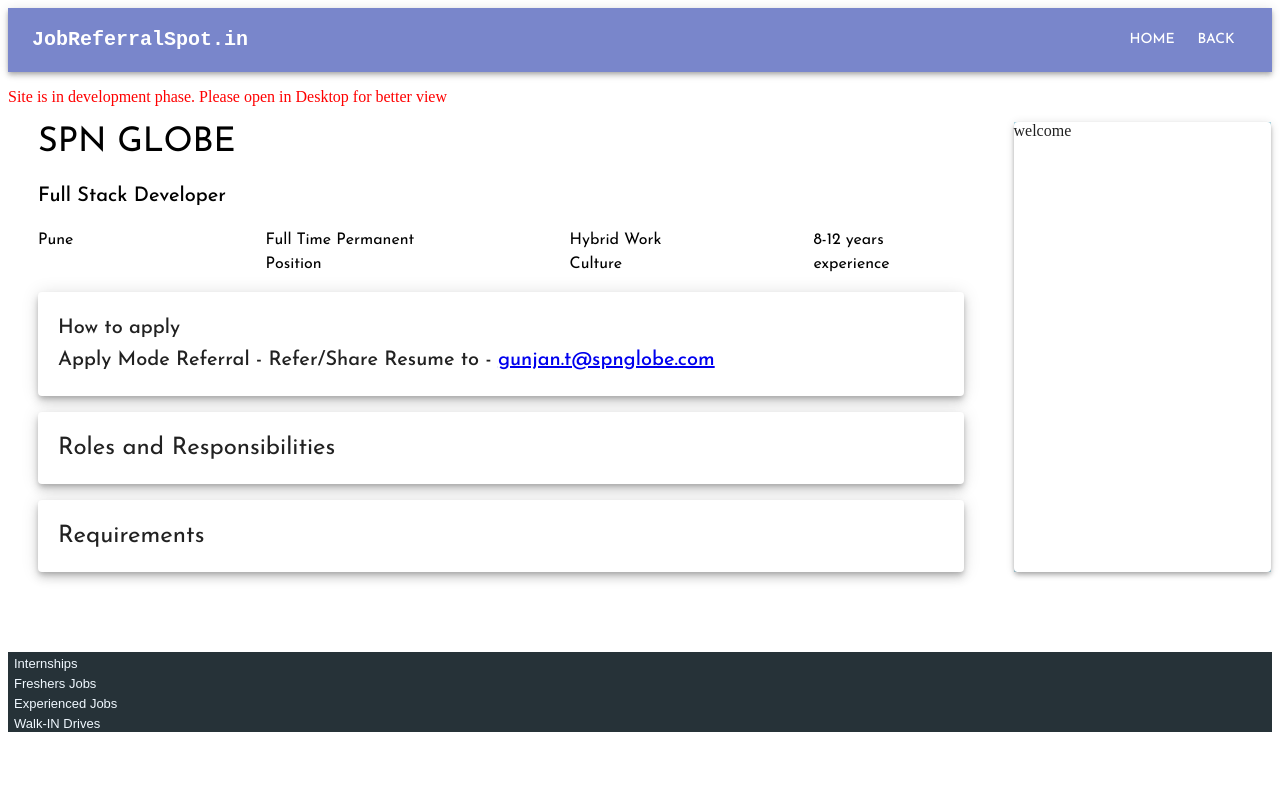
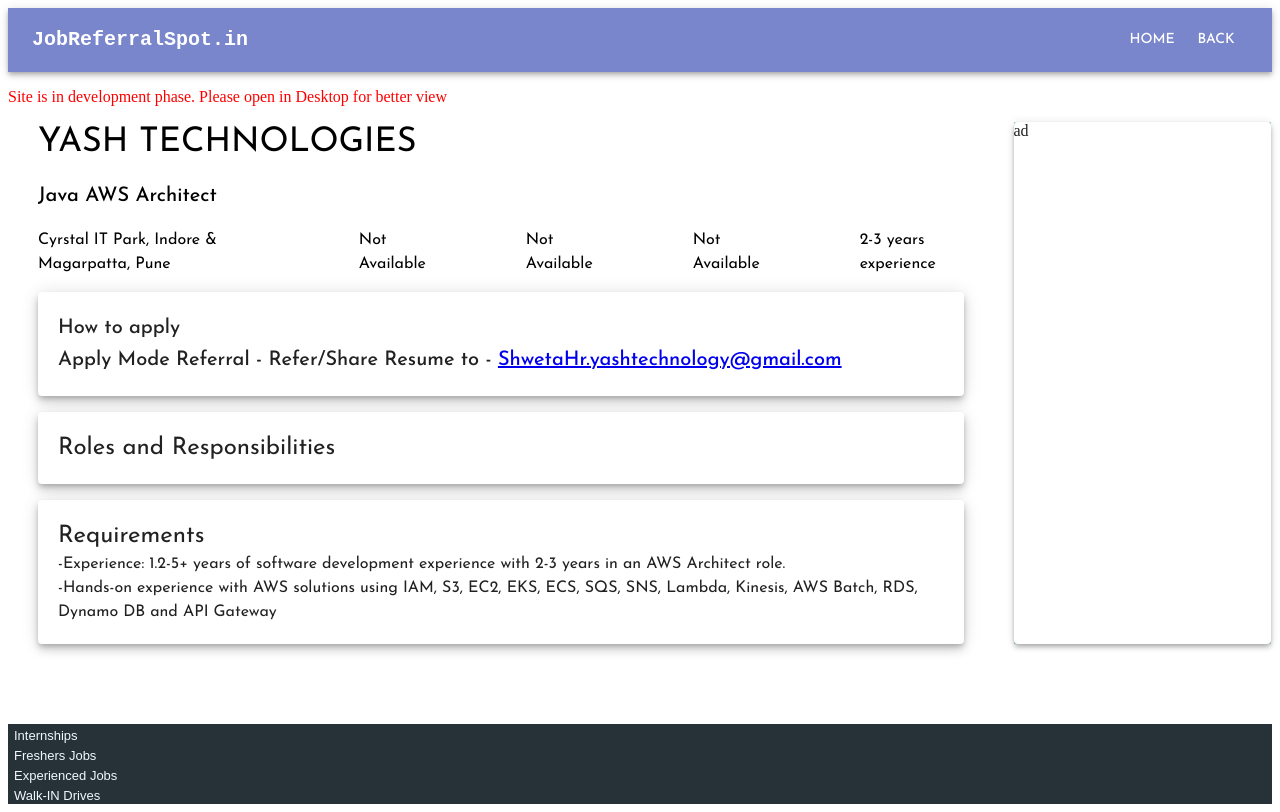
Before and after one commit to Mandagekrishna/JobReferralSpot.in, a React (Vite) app: page /ExperiencedJobsDetailsPage/1 in a window 1280 px wide. Built offline with nearby package versions, Linux system fonts and the light colour scheme.

Commit message:
updated experienced jobs list

```diff
--- a/src/Components/EXPERIENCED_JOBS/ExperiencedJobsDetailsMui.jsx
+++ b/src/Components/EXPERIENCED_JOBS/ExperiencedJobsDetailsMui.jsx
@@ -71,7 +71,7 @@
 
 <Paper elevation={4} sx={{width:'100%'}}>
            <Grid>
-                welcome
+                ad
             </Grid>
 
 </Paper>
--- a/src/Components/EXPERIENCED_JOBS/ExperiencedJobsListMui.jsx
+++ b/src/Components/EXPERIENCED_JOBS/ExperiencedJobsListMui.jsx
@@ -116,7 +116,7 @@
 
 <Paper elevation={4} sx={{width:'100%'}}>
            <Grid>
-                welcome
+               Ad
             </Grid>
 
 </Paper>
--- a/src/Components/FRESHERS_JOBS/FreshersJobsDetailsMui.jsx
+++ b/src/Components/FRESHERS_JOBS/FreshersJobsDetailsMui.jsx
@@ -70,7 +70,7 @@
 
 <Paper elevation={4} sx={{width:'100%'}}>
    <Grid>
-        welcome
+       ad
     </Grid>
 
 </Paper>
--- a/src/Components/FRESHERS_JOBS/FreshersJobsListMui.jsx
+++ b/src/Components/FRESHERS_JOBS/FreshersJobsListMui.jsx
@@ -116,7 +116,7 @@
 
 <Paper elevation={4} sx={{width:'100%'}}>
            <Grid>
-                welcome
+              ad
             </Grid>
 
 </Paper>
--- a/src/Components/HOME/AdHome.jsx
+++ b/src/Components/HOME/AdHome.jsx
@@ -20,11 +20,10 @@
       />
       <CardContent>
         <Typography gutterBottom variant="h5" component="div">
-          Lizard
+          AD
         </Typography>
         <Typography variant="body2" sx={{ color: 'text.secondary' }}>
-          Lizards are a widespread group of squamate reptiles, with over 6,000
-          species, ranging across all continents except Antarctica
+          Ads Here
         </Typography>
       </CardContent>
       <CardActions>
--- a/src/Components/INTERNSHIPS/InternshipDetailsPageMui.jsx
+++ b/src/Components/INTERNSHIPS/InternshipDetailsPageMui.jsx
@@ -73,7 +73,7 @@
 
 <Paper elevation={4} sx={{width:'100%'}}>
            <Grid>
-                welcome
+                ad
             </Grid>
 
 </Paper>
--- a/src/Components/INTERNSHIPS/InternshipListMui.jsx
+++ b/src/Components/INTERNSHIPS/InternshipListMui.jsx
@@ -115,7 +115,7 @@
 
 <Paper elevation={4} sx={{width:'100%'}}>
            <Grid>
-                welcome
+                ad
             </Grid>
 
 </Paper>
--- a/src/Components/WALK_IN_DRIVES/WalkInDriveJobsDetailsMui.jsx
+++ b/src/Components/WALK_IN_DRIVES/WalkInDriveJobsDetailsMui.jsx
@@ -80,7 +80,7 @@
 
 <Paper elevation={4} sx={{width:'100%'}}>
    <Grid>
-        welcome
+        ad
     </Grid>
 
 </Paper>
--- a/src/Components/WALK_IN_DRIVES/WalkInDriveJobsListMui.jsx
+++ b/src/Components/WALK_IN_DRIVES/WalkInDriveJobsListMui.jsx
@@ -116,7 +116,7 @@
 
 <Paper elevation={4} sx={{width:'100%'}}>
            <Grid>
-                welcome
+               ad
             </Grid>
 
 </Paper>
--- a/src/DATA/ExperiencedJobs.json
+++ b/src/DATA/ExperiencedJobs.json
@@ -1,224 +1,168 @@
 [
     {
         "id":"1",
-        "addedDate":"05/01/2025",
-        "companyName":"SPN GLOBE",
-        "position":"Full Stack Developer",
-        "positionType":"Full Time Permanent Position",
-        "salary":"",
-        "workMode":"Hybrid Work Culture",
-        "location":"Pune",
+        "addedDate":"02/02/2025",
+        "companyName":"YASH TECHNOLOGIES",
+        "position":"Java AWS Architect",
+        "positionType":"Not Available",
+        "salary":"Not Available",
+        "workMode":"Not Available",
+        "location":"Cyrstal IT Park, Indore & Magarpatta, Pune",
         "Timing":"",
-        "experienceRequired":"8-12 years experience",
-        "mustHaveSkills":["Apply Mode - Direct Referral"],
+        "experienceRequired":"2-3 years experience",
+        "mustHaveSkills":["Apply Mode - Direct Referral","Java/J2EE","Microservices/Serverless Architecture","AWS"],
         "applyMode":"Referral - Refer/Share Resume to -",
-        "website":"gunjan.t@spnglobe.com",
+        "website":"ShwetaHr.yashtechnology@gmail.com",
         "Description":{
 
-                        "rolesAndResponsibilities":"",
-                        "requirements":""
+                        "rolesAndResponsibilities":[],
+                        "requirements":["Experience: 1.2-5+ years of software development experience with 2-3 years in an AWS Architect role.",
+                         "Hands-on experience with AWS solutions using IAM, S3, EC2, EKS, ECS, SQS, SNS, Lambda, Kinesis, AWS Batch, RDS, Dynamo DB and API Gateway"]
                     }
 
 
     },
-
     {
         "id":"2",
-        "addedDate":"05/01/2025",
-        "companyName":"SPN GLOBE",
-        "position":"QA Automation Lead",
-        "positionType":"Full Time Permanent Position",
-        "salary":"",
-        "workMode":"Hybrid Work Culture",
+        "addedDate":"02/02/2025",
+        "companyName":"Hexaware Technologies",
+        "position":"ServiceNow Associate",
+        "positionType":"Not Available",
+        "salary":"Not Available",
+        "workMode":"Not Available",
         "location":"Pune",
         "Timing":"",
-        "experienceRequired":"8-12 years experience",
-        "mustHaveSkills":["Apply Mode - Direct Referral","Java Selenium API Testing + Database"],
-        "applyMode":"Referral - Refer/Share Resume to -",
-        "website":"gunjan.t@spnglobe.com",
+        "experienceRequired":"3 years experience",
+        "mustHaveSkills":["Apply Mode - Form","Javascript","AngularJS"],
+        "applyMode":"(Form) - ",
+        "website":"https://forms.office.com/pages/responsepage.aspx?id=9TYMfIOvJEyIRJli4BY3GbBIV4MHlLBJpBu1M2M_eYdUMVhUTkMwVTBFMDNPWlE4SkwyNVpXWE5ZOS4u&route=shorturl",
+        "jobsource":"https://www.linkedin.com/jobs/view/4136368382",
         "Description":{
 
-                        "rolesAndResponsibilities":"",
-                        "requirements":""
+                        "rolesAndResponsibilities":["Collaborate with our experienced team to understand and deliver solutions using the ServiceNow platform.",
+                        "Participate in the development, configuration, and customization of ServiceNow applications.",
+                        "Assist in identifying areas for process improvement and automation within ServiceNow.",
+                        "Engage in documentation and knowledge sharing for best practices and solutions.",
+                        "Fully committed to working from office 5 days a week and in a shift environment],"],
+                        "requirements":["Minimum of 3 years and Maximum of 4 Years of hands-on development experience in JavaScript or Angular JS",
+
+                        "Exposure to Agile methodolog",
+
+                        "Working on scrum storie",
+
+                        "Attending daily stand-up",
+
+                        "Testing and functional experience will not be considered",
+
+                        "Strong problem-solving and analytical skills",
+
+                       " Excellent communication and teamwork skills."]
                     }
 
 
     },
     {
         "id":"3",
-        "addedDate":"05/01/2025",
-        "companyName":"SPN GLOBE",
-        "position":"QA Automation",
-        "positionType":"Full Time Permanent Position",
-        "salary":"",
-        "workMode":"Hybrid Work Culture",
-        "location":"All India",
+        "addedDate":"02/02/2025",
+        "companyName":"Birlasoft",
+        "position":"Salesforce Developer",
+        "positionType":"Not Available",
+        "salary":"Not Available",
+        "workMode":"Not Available",
+        "location":"Bengaluru, Karnataka, India",
         "Timing":"",
-        "experienceRequired":"5-10 years experience",
-        "mustHaveSkills":["Apply Mode - Direct Referral","C#", "Selenium"],
-        "applyMode":"Referral - Refer/Share Resume to -",
-        "website":"gunjan.t@spnglobe.com",
+        "experienceRequired":"5- 8 years experience",
+        "mustHaveSkills":["Apply Mode - Mail","Salesforce Service Cloud / Sales Cloud Salesforce Apex, Visualforce, Flows, Triggers, fields, page layouts, record types, custom settings, dashboards and reports","Integration SOAP, REST, Bulk API), integration patterns, and best practices."],
+        "applyMode":"(Mail) - ",
+        "website":"kumari.singh@birlasoft.com",
         "Description":{
 
-                        "rolesAndResponsibilities":"",
-                        "requirements":""
+                        "rolesAndResponsibilities":[
+                        "Must have at least 5- 8 Years of SFDC development and implementation experience.",
+                        "Experience in building Salesforce apps from development to support.",
+                        "In-depth understanding of the capabilities and constraints of the SFDC CRM/PRM applications.",
+                        "Ability to Identify and gather requirements from users and stakeholders.",
+                        "Analyze detailed business/functional/technical requirements and specifications for the application.",
+                        "Supporting application testing, deployment, maintenance, and evolution activities by correcting programming errors, responding to scope changes, and coding application enhancements.",
+                        "Knowledge on APIs and security settings.",
+                        "Good verbal and written communication skills."
+                    ],
+
+                        "requirements":[
+                            "Typically, a technical Bachelor's degree or equivalent experience or a Master's degree and a minimum of 3 years and up to 8 years of related experience.",
+                            "Primary Skills:",
+                            "Salesforce Service Cloud / Sales Cloud",
+                            "Salesforce CRM/PRM Modules.",
+                            "Salesforce Apex, Visualforce, Flows, Triggers, fields, page layouts, record types, custom settings, dashboards and reports",
+                            "Lightning (Aura, LWC), HTML, CSS, JavaScript",
+                            "Integration SOAP, REST, Bulk API), integration patterns, and best practices.",
+                            "Knowledge of Salesforce PRM"
+                    ]
                     }
 
 
     },
     {
         "id":"4",
-        "addedDate":"05/01/2025",
-        "companyName":"SPN GLOBE",
-        "position":"Python Automation",
-        "positionType":"Full Time Permanent Position",
-        "salary":"",
-        "workMode":"Hybrid Work Culture",
-        "location":"All India",
+        "addedDate":"02/02/2025",
+        "companyName":"Nagarro",
+        "position":"Salesforce Developer",
+        "positionType":"Not Available",
+        "salary":"Not Available",
+        "workMode":"Not Available",
+        "location":"Chennai",
         "Timing":"",
-        "experienceRequired":"5-12 years experience",
-        "mustHaveSkills":["Apply Mode - Direct Referral","GCP", "DOCKER", "K8S"],
-        "applyMode":"Referral - Refer/Share Resume to -",
-        "website":"gunjan.t@spnglobe.com",
+        "experienceRequired":"5- 10 years experience",
+        "mustHaveSkills":["Apply Mode - Mail","Strong expertise in Lightning Web Components (hashtag#LWC)"],
+        "applyMode":"(Mail) - ",
+        "website":"Kshama.chanda@nagarro.com",
         "Description":{
 
-                        "rolesAndResponsibilities":"",
-                        "requirements":""
+                        "rolesAndResponsibilities":[
+                        "Not Mentioned"
+
+                    ],
+
+                        "requirements":[
+                            "Not Available"
+                    ]
                     }
 
 
     },
     {
         "id":"5",
-        "addedDate":"05/01/2025",
-        "companyName":"SPN GLOBE",
-        "position":"QA Automation",
-        "positionType":"Full Time Permanent Position",
-        "salary":"",
-        "workMode":"Hybrid Work Culture",
-        "location":"Pune",
-        "Timing":"",
-        "experienceRequired":"8+ years experience",
-        "mustHaveSkills":["Apply Mode - Direct Referral","JAVA","API TESTING"],
-        "applyMode":"Referral - Refer/Share Resume to -",
-        "website":"gunjan.t@spnglobe.com",
+        "addedDate":"02/02/2025",
+        "companyName":"Ascendion",
+        "position":"Dotnet Developer",
+        "positionType":"Not Available",
+        "salary":"Not Available",
+        "workMode":"Not Available",
+        "location":"Bengaluru, Pune, Chennai, Hyderabad, Vadodara (Hybrid work)",
+        "Timing":"2-11 pm",
+        "experienceRequired":"Not Mentioned",
+        "mustHaveSkills":["Apply Mode - Mail","Strong expertise in Lightning Web Components (hashtag#LWC)"],
+        "applyMode":"(Mail) - ",
+        "website":"harshita.sahu@ascendion.com",
         "Description":{
 
-                        "rolesAndResponsibilities":"",
-                        "requirements":""
-                    }
+                        "rolesAndResponsibilities":[
+                           "Collaborate with cross-functional teams to design, develop, and deploy scalable software solutions for loan depot customer acquisition operations.",
+                           "Utilize your expertise in C# 10 and .NET 6 to build robust API services, ensuring optimal performance, security, and reliability.",
+                           "Azure Service Bus",
+                           "Collaborate with QA teams to identify and resolve software defects and performance issues.",
+                           "Minimal Kubernetes Experience"
 
+                    ],
 
-    },
-    {
-        "id":"2",
-        "addedDate":"05/01/2025",
-        "companyName":"SPN GLOBE",
-        "position":"Automation Lead",
-        "positionType":"Full Time Permanent Position",
-        "salary":"",
-        "workMode":"Hybrid Work Culture",
-        "location":"Pune",
-        "Timing":"",
-        "experienceRequired":"7+ years experience",
-        "mustHaveSkills":["Apply Mode - Direct Referral","JAVA", "Selenium","POM"],
-        "applyMode":"Referral - Refer/Share Resume to -",
-        "website":"gunjan.t@spnglobe.com",
-        "Description":{
-
-                        "rolesAndResponsibilities":"",
-                        "requirements":""
-                    }
-
-
-    },
-    {
-        "id":"2",
-        "addedDate":"05/01/2025",
-        "companyName":"SPN GLOBE",
-        "position":"TIBCO Devops Engineer",
-        "positionType":"Full Time Permanent Position",
-        "salary":"",
-        "workMode":"Hybrid Work Culture",
-        "location":"Nagpur, Pune, Chennai, Bengluru",
-        "Timing":"",
-        "experienceRequired":"3-5 years experience",
-        "mustHaveSkills":["Apply Mode - Direct Referral"],
-        "applyMode":"Referral - Refer/Share Resume to -",
-        "website":"gunjan.t@spnglobe.com",
-        "Description":{
-
-                        "rolesAndResponsibilities":"",
-                        "requirements":""
-                    }
-
-
-    },
-    {
-        "id":"2",
-        "addedDate":"05/01/2025",
-        "companyName":"SPN GLOBE",
-        "position":"Java Lead + Scrum Master",
-        "positionType":"Full Time Permanent Position",
-        "salary":"",
-        "workMode":"Hybrid Work Culture",
-        "location":"Hyderabad",
-        "Timing":"",
-        "experienceRequired":"10 - 16 years experience",
-        "mustHaveSkills":["Apply Mode - Direct Referral"],
-        "applyMode":"Referral - Refer/Share Resume to -",
-        "website":"gunjan.t@spnglobe.com",
-        "Description":{
-
-                        "rolesAndResponsibilities":"",
-                        "requirements":""
-                    }
-
-
-    },
-    {
-        "id":"2",
-        "addedDate":"05/01/2025",
-        "companyName":"SPN GLOBE",
-        "position":"Mulesoft Developer",
-        "positionType":"Full Time Permanent Position",
-        "salary":"",
-        "workMode":"Hybrid Work Culture",
-        "location":"Pune",
-        "Timing":"",
-        "experienceRequired":"5-10 years experience",
-        "mustHaveSkills":["Apply Mode - Direct Referral"],
-        "applyMode":"Referral - Refer/Share Resume to -",
-        "website":"gunjan.t@spnglobe.com",
-        "Description":{
-
-                        "rolesAndResponsibilities":"",
-                        "requirements":""
-                    }
-
-
-    },
-    {
-        "id":"2",
-        "addedDate":"05/01/2025",
-        "companyName":"SPN GLOBE",
-        "position":"UI/UX Designer",
-        "positionType":"Full Time Permanent Position",
-        "salary":"",
-        "workMode":"Hybrid Work Culture",
-        "location":"All India",
-        "Timing":"",
-        "experienceRequired":"10+ years experience",
-        "mustHaveSkills":["Apply Mode - Direct Referral"],
-        "applyMode":"Referral - Refer/Share Resume to -",
-        "website":"gunjan.t@spnglobe.com",
-        "Description":{
-
-                        "rolesAndResponsibilities":"",
-                        "requirements":""
+                        "requirements":[
+                            "Not Available"
+                    ]
                     }
 
 
     }
 
+
+
 ]
```
